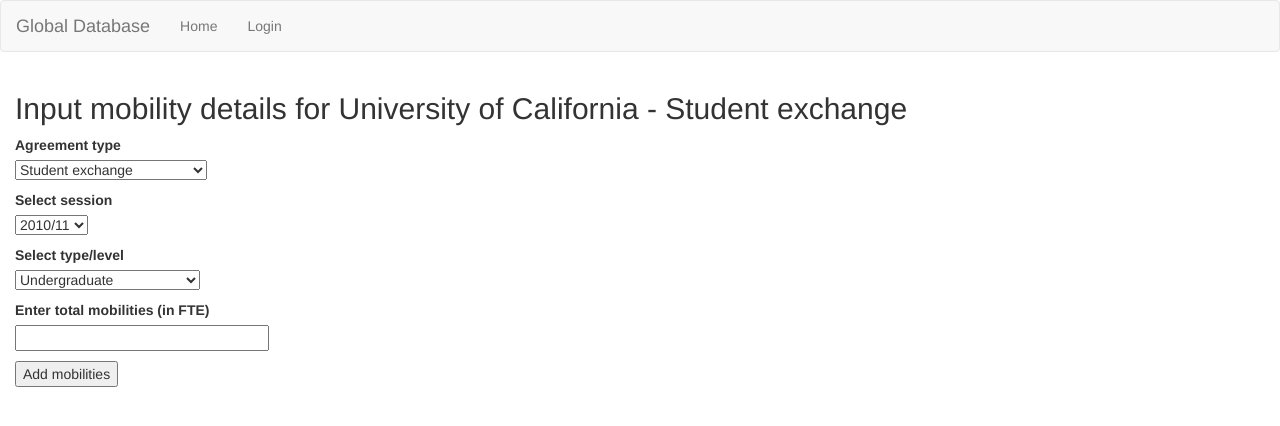
After one commit to gaunt-lucy/partnersApp, a Flask app: page /addmobility in a window 1280 px wide. The commit adds this page. Shown: the top 426 px of the page. Run offline with Flask 2, Linux system fonts and the light colour scheme; some libraries are stand-ins or nearby versions.

Commit message:
building user forms

```diff
--- a/app/forms.py
+++ b/app/forms.py
@@ -1,7 +1,8 @@
 from flask_wtf import FlaskForm
-from wtforms import StringField, PasswordField, BooleanField, SubmitField, SelectField
+from wtforms import StringField, PasswordField, BooleanField, SubmitField, SelectField, FloatField, ValidationError
 from wtforms.validators import DataRequired, Email, EqualTo
-from app.models import User
+from wtforms.fields.html5 import DateField
+from app.models import User, Partner
 
 class LoginForm(FlaskForm):
 	userid = StringField('User ID', validators=[DataRequired()])
@@ -53,3 +54,45 @@
 	country = SelectField(u'Country', choices=countrycodes, validators=[DataRequired()])
 	city = StringField('Town/city', validators=[DataRequired()])
 	submit = SubmitField('Add new partner')
+
+class AddAgreementForm(FlaskForm):
+	# partners = Partner.query.all()
+	# name = []
+	# ids = []
+	# for p in partners:
+	# 	name.append(p.name)
+	# 	ids.append(str(p.id))
+	# partners = zip(ids, name)
+
+
+	typechoices = [('STUX', 'Student exchange'), ('STAX', 'Staff exchange'), \
+	('RESE', 'Research collaboration'), ('GOVE', 'Government organisation'), \
+	('ERAS', 'Erasmus student exchange'), ('ERST', 'Erasmus staff exchange')]
+
+	selectPartner = SelectField(u'Partner organisation', validators=[DataRequired()])
+	atype = SelectField(u'Agreement type', choices=typechoices, validators=[DataRequired()])
+	startdate = DateField(u'Select start date')
+	enddate = DateField(u'Select end date')
+	submit = SubmitField('Add new agreement')
+
+class EnterMobility(FlaskForm):
+	typechoices = [('STUX', 'Student exchange'), ('STAX', 'Staff exchange'), \
+	('RESE', 'Research collaboration'), ('GOVE', 'Government organisation'), \
+	('ERAS', 'Erasmus student exchange'), ('ERST', 'Erasmus staff exchange')]
+
+	yearoption = [('2010', '2010/11'), ('2011', '2011/12'), ('2012', '2012/13'), ('2013', '2013/14'), ('2014', '2014/15'), \
+	('2015', '2015/16'), ('2016', '2016/17'), ('2017', '2017/18'), ('2018', '2018/19')]
+
+	typelevel = [('UG', 'Undergraduate'), ('PGT', 'Postgraduate Taught'), ('PGR', 'Postgraduate Research'), \
+	('ACS', 'Academic staff'), ('PSS', 'Professional services staff')]
+
+	def validate_total(form, field):
+		if field.data%0.5 != 0:
+			raise ValidationError('Partial mobilities may not be more or less than 0.5FTE - please adjust total.')
+
+	mobilitytype = SelectField(u'Agreement type', choices=typechoices, validators=[DataRequired()])
+	academicyear = SelectField(u'Select session', choices=yearoption, validators=[DataRequired()])
+	level = SelectField(u'Select type/level', choices=typelevel, validators=[DataRequired()])
+	totalmobs = FloatField(u'Enter total mobilities (in FTE)', validators=[DataRequired(), validate_total])
+
+	submit = SubmitField('Add mobilities')
--- a/app/routes.py
+++ b/app/routes.py
@@ -1,13 +1,13 @@
 from app import app, db
-from flask import render_template, flash, redirect, url_for, request
+from flask import render_template, flash, redirect, url_for, request, session
 from werkzeug.urls import url_parse
 #rendering function imported from Jinja2 template engine (bundled w/ Flask)
 #flash imported to flash messages
 #redirect imported to facilitate user redirects given certain conditions
 
-from app.forms import LoginForm, RegistrationForm, NewPartnerForm #import the form classes
+from app.forms import LoginForm, RegistrationForm, NewPartnerForm, AddAgreementForm, EnterMobility #import the form classes
 from flask_login import current_user, login_user, logout_user, login_required
-from app.models import User, Partner
+from app.models import User, Partner, Agreement
 
 @app.route('/')#using python deocorators to create function callback to URL route
 @app.route('/index')
@@ -102,29 +102,38 @@
 	user = User.query.filter_by(userid=userid).first_or_404()
 	collabs = [
 		{
+			'name': 'McGill University',
+			'offname': 'McGill University',
+			'id': 12,
+			'ptype': 'University',
+			'city': 'Montreal',
+			'country':'Canada',
+			'contact': {'userid': 'Clare Herbert'},
+			'owner': 'Richard Jones',
+			'created_date': '01 September 2012'
+		},
+		{
 			'name': 'University of Lyon',
-			'type': 'Student exchange',
-			'level': 'Undergraduate',
+			'offname': 'Université de Lyon',
+			'id': 13,
+			'ptype': 'University',
 			'city': 'Lyon',
 			'country':'France',
-			'contact': {'userid': 'Conor'}
-		},
-		{
-			'name': 'McGill University',
-			'type': 'Student exchange',
-			'level': 'Undergraduate',
-			'city': 'Montreal',
-			'country':'Canada',
-			'contact': {'userid': 'Clare'}
+			'contact': {'userid': 'Laura Smith'},
+			'owner': 'Julia Dawson',
+			'created_date': '01 September 2011'
 		},
 
 			{
-			'name': 'University of Texas at Austin',
-			'type': 'Student exchange',
-			'level': 'Postgraduate',
-			'city': 'Austin',
+			'name': 'UTexas Austin',
+			'offname': 'University of Texas at Austin',
+			'id': 14,
+			'ptype': 'University',
+			'city': 'Austin, Texas',
 			'country':'USA',
-			'contact': {'userid': 'Richard'}
+			'contact': {'userid': 'Angela Vaughn'},
+			'owner': 'Lucy Gaunt',
+			'created_date': '01 September 2009'
 		}
 		]
 	return render_template('dashboard.html', user=user, collabs=collabs)
@@ -144,4 +153,43 @@
 			{'id': 'MCGI04', 'atype': 'Research MOU', 'status': 'Active'}]
 
 
-	return render_template('partner.html', collab=collab,agrees=agrees)
+	return render_template('partner.html', collab=collab, agrees=agrees)
+
+@app.route('/addagree', methods=['GET', 'POST'])
+def addagree():
+	partners = Partner.query.all()
+	options = [(str(p.id), p.name) for p in partners]
+	# pts = [(1, 'Hogwarts School of Witchcraft and Wizardry'), (2, 'University of Pennsylvania'), ('3', 'Mollie Grant')]
+
+	form = AddAgreementForm(request.form)
+	form.selectPartner.choices = options
+
+	if form.validate_on_submit():
+		p = Partner.query.filter_by(id=form.selectPartner.data).first()
+
+		agreement = Agreement(partner=p.id, atype=form.atype.data, start_date=form.startdate.data, end_date=form.enddate.data)
+		db.session.add(agreement)
+		db.session.commit()
+
+		return redirect(url_for('testview'))
+
+	return render_template('addagree.html', form=form)
+
+
+@app.route('/testview')
+def testview():
+
+	return render_template('testview.html')
+
+@app.route('/addmobility', methods=['GET', 'POST'])
+def addmobility():
+
+	form = EnterMobility()
+
+	partner = 'University of California'
+	atype = 'Student exchange'
+
+	if form.validate_on_submit():
+		return redirect(url_for('testview'))
+
+	return render_template('addmobility.html', form=form, partner=partner, atype=atype)
--- /dev/null
+++ b/app/templates/addmobility.html
@@ -0,0 +1,39 @@
+{% extends "base.html" %}
+
+{% block app_content %}
+	<h2>Input mobility details for {{ partner }} - {{ atype }}</h2>
+	<form action="" method="post">
+		{{ form.hidden_tag() }}
+		<p>
+			{{ form.mobilitytype.label }}<br>
+			{{ form.mobilitytype }}<br>
+			{% for error in form.mobilitytype.errors %}
+			<span style="color: red;">[{{ error }}]</span>
+			{% endfor %}
+		</p>
+		<p>
+			{{ form.academicyear.label }}<br>
+			{{ form.academicyear }}<br>
+			{% for error in form.academicyear.errors %}
+			<span style="color: red;">[{{ error }}]</span>
+			{% endfor %}
+		</p>
+		<p>
+			{{ form.level.label }}<br>
+			{{ form.level }}<br>
+			{% for error in form.level.errors %}
+			<span style="colour: red;">[{{ error }}]</span>
+			{% endfor %}
+		</p>
+		<p>
+			{{ form.totalmobs.label }}<br>
+			{{ form.totalmobs(size=28) }}<br>
+			{% for error in form.totalmobs.errors %}
+			<span style="colour: red;">[{{ error }}]</span>
+			{% endfor %}
+		</p>
+
+		<p>{{ form.submit() }}</p>
+
+	</form>
+{% endblock %}
--- a/app/templates/dashboard.html
+++ b/app/templates/dashboard.html
@@ -6,9 +6,9 @@
 
 	{% for collab in collabs %} <!-- for loop to display every object in list -->
 	<div><p><b>{{ collab.contact.userid }} created a new partnership:</b>
-		<br>Name: {{ collab.name }}
+		<br>Name: <a href="{{ url_for('partner') }}">{{ collab.name }}</a>
 		<br>Location: {{ collab.city }}, {{ collab.country }}
-		<br>Type: {{ collab.type }} - {{ collab.level }}</p></div>
+		<br>Type: {{ collab.ptype }}</p></div>
 	{% endfor %}
 
 {% endblock %}
--- a/app/templates/index.html
+++ b/app/templates/index.html
@@ -4,5 +4,7 @@
 	<h1>Hello, {{ current_user.userid }}! Welcome to the Portal.</h1>
 	<h2><a href="{{ url_for('dashboard', userid=current_user.userid) }}">View your partnership dashboard</a></h2>
 	<body>
-		<a href="{{ url_for('newpartner') }}">Add new partner</a>
+		<br><a href="{{ url_for('newpartner') }}">Add new partner</a>
+		<br><a href="{{ url_for('addagree') }}">Add agreement</a>
+		<br><a href="{{ url_for('addagree') }}">Add mobility data</a>
 {% endblock %}
```
Also changed, not shown: app/models.py (+13 -1 lines), app/templates/addagree.html (added, +39 -0 lines), app/templates/partner.html (+8 -13 lines), app/templates/testview.html (added, +11 -0 lines), migrations/versions/9ad32b2e03fd_.py (added, +39 -0 lines), migrations/versions/fcc478bf725c_.py (added, +30 -0 lines), app.db, 1 other file.
